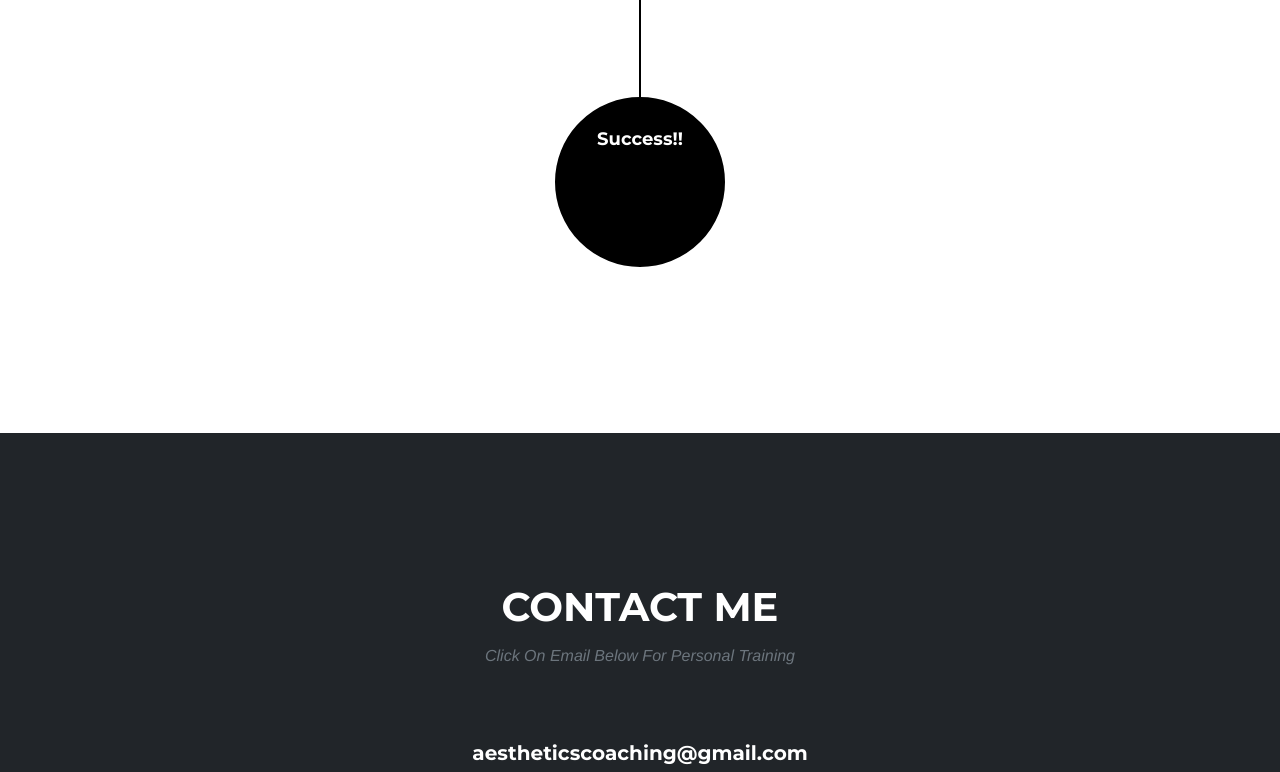
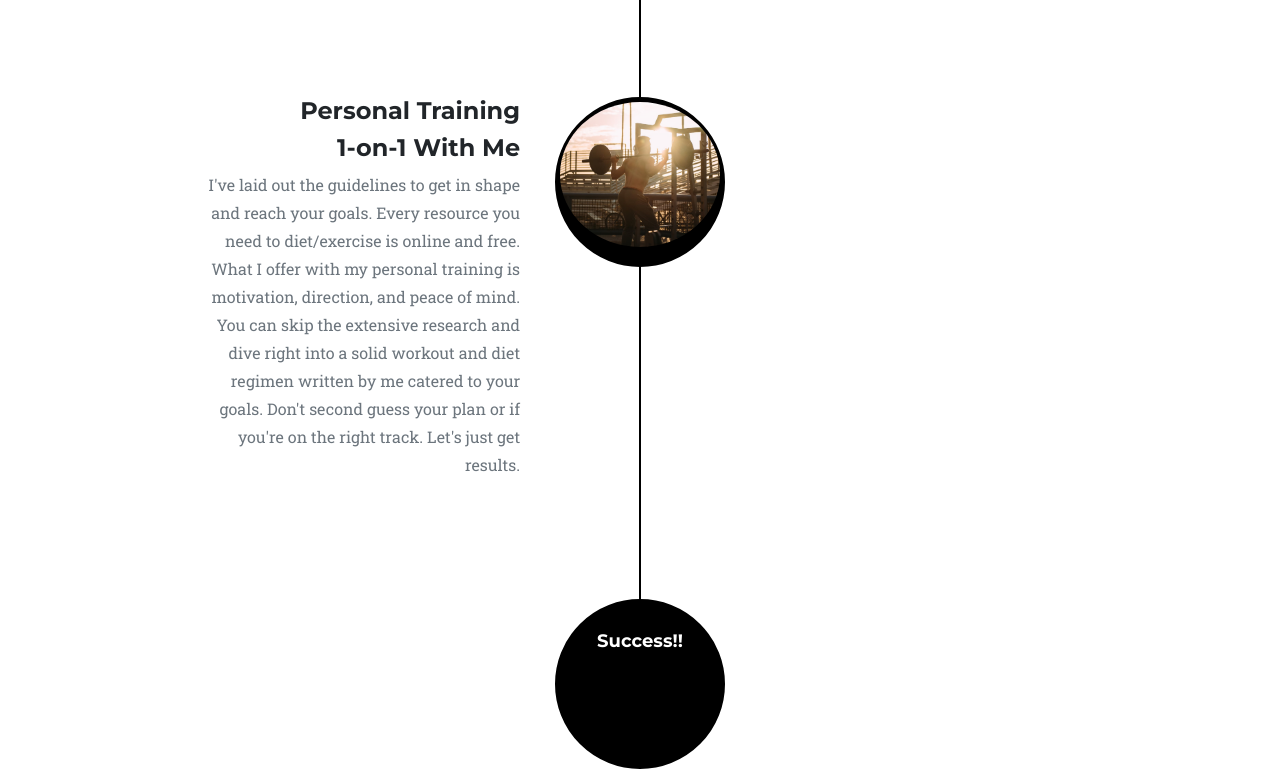
Before and after one commit to lilamnesia/home, a plain HTML site: page index.html in a window 1280 px wide. Shown: the part 3177-3949 px from the top of the page. Drawn offline with Linux system fonts and the light colour scheme; a web font is replaced by a local one.

Commit message:
Add files via upload

```diff
--- a/index.html
+++ b/index.html
@@ -169,6 +169,23 @@
                         </div>
                       </div>
                     </li>
+                    <li>
+                        <div class="timeline-image">
+                          <img class="rounded-circle img-fluid" src="img/about/5.jpeg" alt="">
+                        </div>
+                        <div class="timeline-panel">
+                          <div class="timeline-heading">
+                            <h4>Personal Training</h4>
+                            <h4 class="subheading">1-on-1 With Me</h4>
+                          </div>
+                          <div class="timeline-body">
+                            <p class="text-muted">I've laid out the guidelines to get in shape and reach your goals. Every resource you need to diet/exercise is online and free.
+                              What I offer with my personal training is motivation, direction, and peace of mind. You can skip the extensive research and dive right into a solid
+                              workout and diet regimen written by me catered to your goals. Don't second guess your plan or if you're on the right track. Let's just get results.
+                            </p>
+                          </div>
+                        </div>
+                      </li>
                     <li class="timeline-inverted">
                       <div class="timeline-image">
                         <h4 class="mt-4">Success!!</h4>
@@ -186,7 +203,9 @@
         <div class="row">
           <div class="col-lg-12 text-center">
             <h2 class="section-heading text-uppercase">Contact Me</h2>
-            <h3 class="section-subheading text-muted">Click On Email Below For Personal Training</h3>
+            <h3 class="section-subheading text-muted">Click On Email Below For Personal Training. For $50/Month You
+              Will Work Closely With Me To Achieve Your Goals. Diet, Training, and Motivation All Included.
+            </h3>
             <h5><a href="mailto:aestheticscoaching@gmail.com" class="linktag">aestheticscoaching@gmail.com</a></h5>
           </div>
         </div>
```
Also changed, not shown: img/about/5.jpeg (added).
